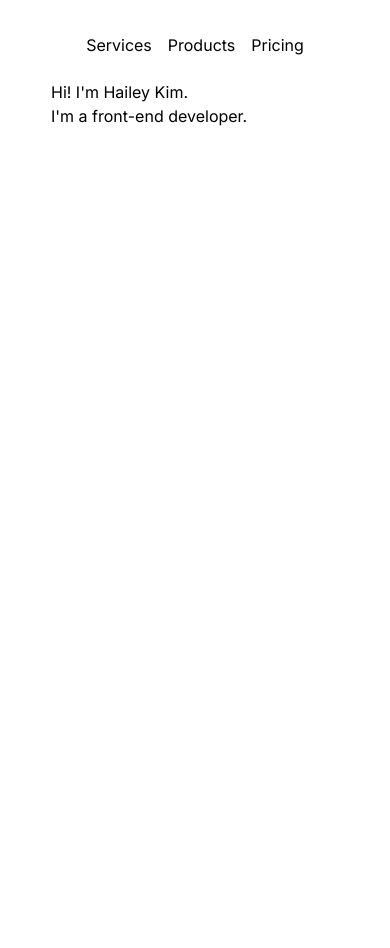
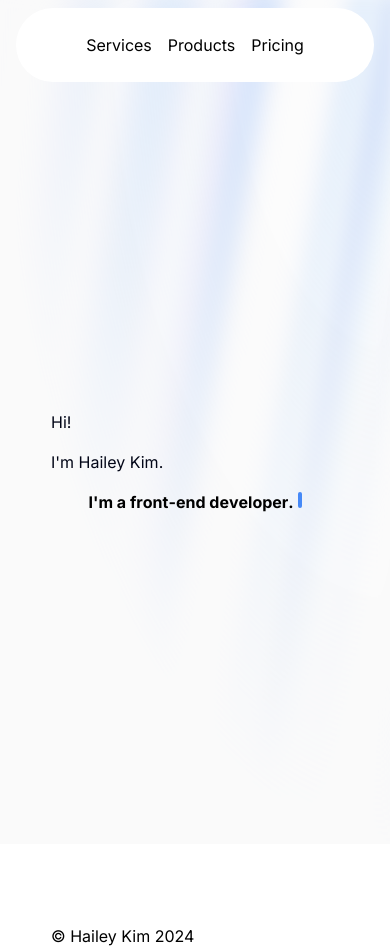
Before and after one commit to thisishailey/thisishailey_website, a Next.js app: page /en in a window 390 px wide. Before the commit the page ends 844 px from the top, so only its background shows below. Built offline with nearby package versions, Linux system fonts and the light colour scheme.

Commit message:
✨ generateMetadata, footer 💫 home page animation effect

```diff
--- a/messages/en.json
+++ b/messages/en.json
@@ -1,6 +1,14 @@
 {
+	"Metadata": {
+		"title": "Hailey Kim | FE Developer",
+    	"description": "Hi! I'm Hailey Kim, a front-end developer."
+	},
 	"Home": {
-		"title": "Hi! I'm Hailey Kim.",
+		"title1": "Hi!",
+		"title2": "I'm Hailey Kim.",
 		"subtitle": "I'm a front-end developer."
+	},
+	"Footer": {
+		"copyright": "© Hailey Kim {year}"
 	}
 }
--- a/messages/ko.json
+++ b/messages/ko.json
@@ -1,6 +1,14 @@
 {
+	"Metadata": {
+		"title": "김혜원 | 프론트엔드 개발자",
+    	"description": "안녕하세요! 프론트엔드 개발자 김혜원입니다."
+	},
 	"Home": {
-		"title": "안녕하세요!",
-		"subtitle": "프론트엔드 개발자 김혜원입니다."
+		"title1": "안녕하세요!",
+		"title2": "프론트엔드 개발자 김혜원입니다.",
+		"subtitle": "다양한 웹/모바일 개발을 즐깁니다."
+	},
+	"Footer": {
+		"copyright": "© 김혜원 {year}"
 	}
 }
--- a/src/app/[locale]/layout.tsx
+++ b/src/app/[locale]/layout.tsx
@@ -1,36 +1,44 @@
 import '@/styles/globals.css';
-import type { Metadata } from 'next';
 import { Inter } from 'next/font/google';
 import favicon from '@/assets/favicon.ico';
-import { unstable_setRequestLocale } from 'next-intl/server';
+import { getTranslations, unstable_setRequestLocale } from 'next-intl/server';
+import { useTranslations } from 'next-intl';
 import { locales } from '../../../intl.config';
+import type { Params } from '@/types/param';
 import Header from '@/components/common/header';
-
-const inter = Inter({ subsets: ['latin'] });
-
-export const metadata: Metadata = {
-    title: 'Hailey Kim • FE Developer',
-    description: "Hi! I'm Hailey Kim, a front-end developer.",
-};
+import Footer from '@/components/common/footer';
 
 export const dynamicParams = false;
 export function generateStaticParams() {
     return locales.map((locale) => ({ locale }));
 }
 
-interface Props {
-    params: { locale: string };
+export async function generateMetadata({ params: { locale } }: Params) {
+    const t = await getTranslations({ locale, namespace: 'Metadata' });
+
+    return {
+        title: t('title'),
+        description: t('description'),
+    };
+}
+
+interface Props extends Params {
     children: React.ReactNode;
 }
 
-export default function HomeLayout({ children, params: { locale } }: Props) {
+const inter = Inter({ subsets: ['latin'] });
+
+export default function RootLayout({ children, params: { locale } }: Props) {
     unstable_setRequestLocale(locale);
+    const tFooter = useTranslations('Footer');
+
     return (
         <html lang={locale}>
             <link rel="icon" href={favicon.src} type="image/x-icon" />
             <body className={inter.className}>
                 <Header />
                 {children}
+                <Footer t={tFooter} />
             </body>
         </html>
     );
--- a/src/app/[locale]/page.tsx
+++ b/src/app/[locale]/page.tsx
@@ -1,11 +1,26 @@
+import { unstable_setRequestLocale } from 'next-intl/server';
 import { useTranslations } from 'next-intl';
+import type { Params } from '@/types/param';
+import AuroraBackground from '@/components/ui/aurora-background';
+import TypewriterEffect from '@/components/ui/typewriter-effect';
 
-export default function Home() {
+export default function Home({ params: { locale } }: Params) {
+    unstable_setRequestLocale(locale);
     const t = useTranslations('Home');
+
+    const words: { text: string }[] = t('subtitle')
+        .split(' ')
+        .map((text) => {
+            return {
+                text,
+            };
+        });
+
     return (
-        <>
-            <h1 className="mt-20 w-72 mx-auto">{t('title')}</h1>
-            <h2 className="w-72 mx-auto">{t('subtitle')}</h2>
-        </>
+        <AuroraBackground>
+            <h1 className="mt-20 w-72 mx-auto">{t('title1')}</h1>
+            <h2 className="w-72 mx-auto">{t('title2')}</h2>
+            <TypewriterEffect words={words} />
+        </AuroraBackground>
     );
 }
--- a/src/components/common/footer.tsx
+++ b/src/components/common/footer.tsx
@@ -1,3 +1,11 @@
-export default function Footer() {
-    return <footer></footer>;
+import { Translation } from '@/types/intl';
+
+export default function Footer({ t }: { t: Translation }) {
+    const year = new Date().getFullYear();
+
+    return (
+        <footer className="mt-20 w-72 mx-auto">
+            {t('copyright', { year })}
+        </footer>
+    );
 }
--- /dev/null
+++ b/src/components/ui/aurora-background.tsx
@@ -0,0 +1,65 @@
+'use client';
+
+import { motion } from 'framer-motion';
+import { cn } from '@/utils/cn';
+
+interface AuroraBackgroundProps extends React.HTMLProps<HTMLDivElement> {
+    children: React.ReactNode;
+    showRadialGradient?: boolean;
+}
+
+export default function AuroraBackground({
+    className,
+    children,
+    showRadialGradient = true,
+    ...props
+}: AuroraBackgroundProps) {
+    return (
+        <main>
+            <div
+                className={cn(
+                    'relative flex flex-col  h-[100vh] items-center justify-center bg-zinc-50 dark:bg-zinc-900  text-slate-950 transition-bg',
+                    className
+                )}
+                {...props}
+            >
+                <div className="absolute inset-0 overflow-hidden">
+                    <div
+                        className={cn(
+                            `
+            [--white-gradient:repeating-linear-gradient(100deg,var(--white)_0%,var(--white)_7%,var(--transparent)_10%,var(--transparent)_12%,var(--white)_16%)]
+            [--dark-gradient:repeating-linear-gradient(100deg,var(--black)_0%,var(--black)_7%,var(--transparent)_10%,var(--transparent)_12%,var(--black)_16%)]
+            [--aurora:repeating-linear-gradient(100deg,var(--blue-500)_10%,var(--indigo-300)_15%,var(--blue-300)_20%,var(--violet-200)_25%,var(--blue-400)_30%)]
+            [background-image:var(--white-gradient),var(--aurora)]
+            dark:[background-image:var(--dark-gradient),var(--aurora)]
+            [background-size:300%,_200%]
+            [background-position:50%_50%,50%_50%]
+            filter blur-[10px] invert dark:invert-0
+            after:content-[""] after:absolute after:inset-0 after:[background-image:var(--white-gradient),var(--aurora)]
+            after:dark:[background-image:var(--dark-gradient),var(--aurora)]
+            after:[background-size:200%,_100%]
+            after:animate-aurora after:[background-attachment:fixed] after:mix-blend-difference
+            pointer-events-none
+            absolute -inset-[10px] opacity-50 will-change-transform`,
+
+                            showRadialGradient &&
+                                `[mask-image:radial-gradient(ellipse_at_100%_0%,black_10%,var(--transparent)_70%)]`
+                        )}
+                    ></div>
+                </div>
+                <motion.div
+                    initial={{ opacity: 0.0, y: 40 }}
+                    whileInView={{ opacity: 1, y: 0 }}
+                    transition={{
+                        delay: 0.3,
+                        duration: 0.8,
+                        ease: 'easeInOut',
+                    }}
+                    className="relative flex flex-col gap-4 items-center justify-center px-4"
+                >
+                    {children}
+                </motion.div>
+            </div>
+        </main>
+    );
+}
--- /dev/null
+++ b/src/components/ui/typewriter-effect.tsx
@@ -0,0 +1,102 @@
+'use client';
+
+import { useEffect } from 'react';
+import { motion, stagger, useAnimate, useInView } from 'framer-motion';
+import { cn } from '@/utils/cn';
+
+export default function TypewriterEffect({
+    words,
+    className,
+    cursorClassName,
+}: {
+    words: {
+        text: string;
+        className?: string;
+    }[];
+    className?: string;
+    cursorClassName?: string;
+}) {
+    const wordsArray = words.map((word) => {
+        return {
+            ...word,
+            text: word.text.split(''),
+        };
+    });
+
+    const [scope, animate] = useAnimate();
+    const isInView = useInView(scope);
+
+    useEffect(() => {
+        setTimeout(() => {
+            if (isInView) {
+                animate(
+                    'span',
+                    {
+                        display: 'inline-block',
+                        opacity: 1,
+                        width: 'fit-content',
+                    },
+                    {
+                        duration: 0.3,
+                        delay: stagger(0.1),
+                        ease: 'easeInOut',
+                    }
+                );
+            }
+        }, 2000);
+    }, [animate, isInView]);
+
+    const renderWords = () => {
+        return (
+            <motion.div ref={scope} className="inline">
+                {wordsArray.map((word, idx) => {
+                    return (
+                        <div key={`word-${idx}`} className="inline-block">
+                            {word.text.map((char, index) => (
+                                <motion.span
+                                    initial={{}}
+                                    key={`char-${index}`}
+                                    className={cn(
+                                        `dark:text-white text-black opacity-0 hidden`,
+                                        word.className
+                                    )}
+                                >
+                                    {char}
+                                </motion.span>
+                            ))}
+                            &nbsp;
+                        </div>
+                    );
+                })}
+            </motion.div>
+        );
+    };
+
+    return (
+        <div
+            className={cn(
+                'text-base sm:text-xl md:text-3xl lg:text-5xl font-bold text-center',
+                className
+            )}
+        >
+            {renderWords()}
+            <motion.span
+                initial={{
+                    opacity: 0,
+                }}
+                animate={{
+                    opacity: 1,
+                }}
+                transition={{
+                    duration: 0.8,
+                    repeat: Infinity,
+                    repeatType: 'reverse',
+                }}
+                className={cn(
+                    'inline-block rounded-sm w-[4px] h-4 md:h-6 lg:h-10 bg-blue-500',
+                    cursorClassName
+                )}
+            ></motion.span>
+        </div>
+    );
+}
--- /dev/null
+++ b/src/types/intl.ts
@@ -0,0 +1,9 @@
+import { TranslationValues, Formats } from 'next-intl';
+
+export type Translation = {
+    <TargetKey>(
+        key: TargetKey,
+        values?: TranslationValues | undefined,
+        formats?: Partial<Formats> | undefined
+    ): string;
+};
--- /dev/null
+++ b/src/types/param.ts
@@ -0,0 +1,3 @@
+export interface Params {
+    params: { locale: string };
+}
```
